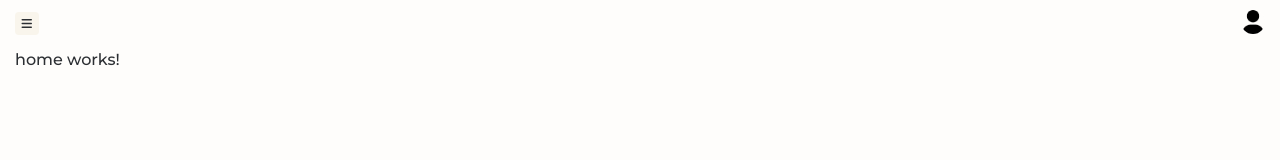
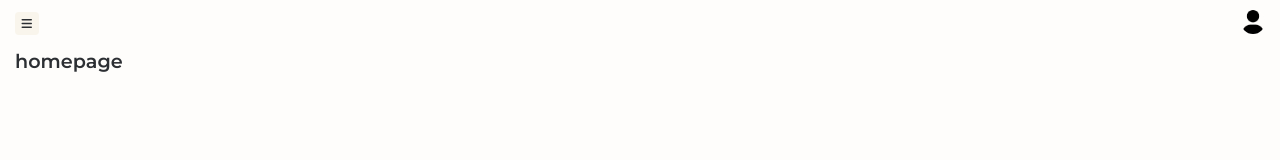
Before and after one commit to achilledavid/mud-ladder, an Angular app: page /home in a window 1280 px wide. Shown: the top 160 px of the page. Built offline with nearby package versions, Linux system fonts and the light colour scheme; sample sign-in values are in the browser's storage.

Commit message:
UI KIT content

```diff
--- a/angular.json
+++ b/angular.json
@@ -33,6 +33,7 @@
               "src/scss/fonts.scss",
               "src/scss/reset.scss",
               "src/scss/styles.scss",
+              "src/app/UTILS/content.scss",
               "src/app/UTILS/button.scss",
               "src/app/UTILS/input.scss",
               "src/app/UTILS/form.scss"
--- a/src/app/PAGES/home/home.component.html
+++ b/src/app/PAGES/home/home.component.html
@@ -1 +1,5 @@
-<p>home works!</p>
+<div class="content">
+    <div class="content__title">
+        <h1>homepage</h1>
+    </div>
+</div>
--- a/src/app/PAGES/login/login.component.html
+++ b/src/app/PAGES/login/login.component.html
@@ -34,7 +34,7 @@
         </div>
         <div class="form__buttons" (click)="forgotPassword()" title="did you forget your password ?">
             <span class="button">
-                <p>forgot password ?</p>
+                <p>forgot your password ?</p>
             </span>
             <span class="button button--icon" (click)="signup()" title="no account ? sign up to our website">
                 <i class="fa fa-user-plus"></i>
--- /dev/null
+++ b/src/app/UTILS/content.scss
@@ -0,0 +1,13 @@
+.content {
+    display: flex;
+    flex-direction: column;
+
+    &__title {
+        margin-bottom: 15px;
+
+        h1 {
+            font-size: 1.2rem;
+            font-weight: 600;
+        }
+    }
+}
--- a/src/app/app.component.html
+++ b/src/app/app.component.html
@@ -2,7 +2,7 @@
     <sidebar></sidebar>
     <div class="container">
         <navbar></navbar>
-        <div class="content">
+        <div class="content_wrapper">
             <router-outlet></router-outlet>
         </div>
     </div>
--- a/src/app/app.component.scss
+++ b/src/app/app.component.scss
@@ -1,5 +1,5 @@
 .container {
-    .content {
+    .content_wrapper {
         max-width: 1520px;
         margin: 0 auto;
         padding: 15px;
```
